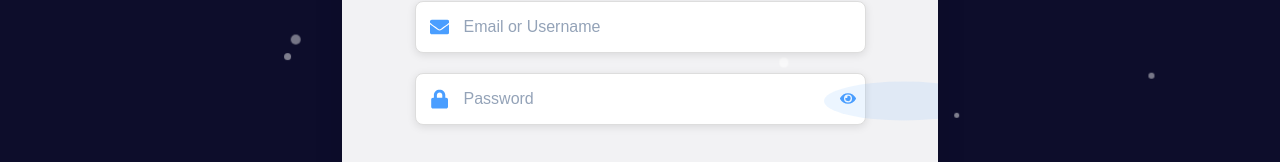
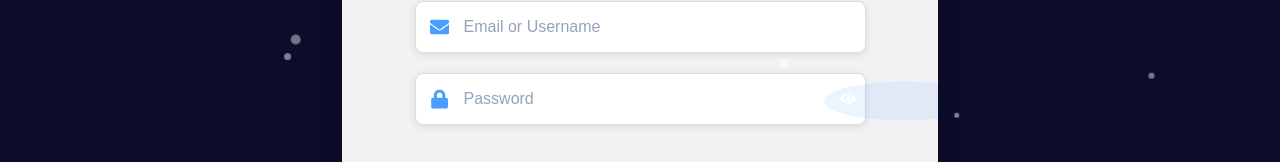
Before and after one commit to Akshitripathi/CoderzHub, a React (Create React App) app in the folder frontend/: page /login in a window 1280 px wide. In both pictures the pointer is over the button 904 px from the left and 552 px from the top of the page. Shown: the part 447-609 px from the top of the page. Built offline with nearby package versions, Linux system fonts and the light colour scheme.

Commit message:
modified:   frontend/src/styles/Form.css

```diff
--- a/frontend/src/styles/Form.css
+++ b/frontend/src/styles/Form.css
@@ -139,7 +139,7 @@
 }
 
 .password-toggle:hover {
-    color: #4a9eff;
+    color: #ffffff;
     background: rgba(74, 158, 255, 0.1);
 }
 
```
